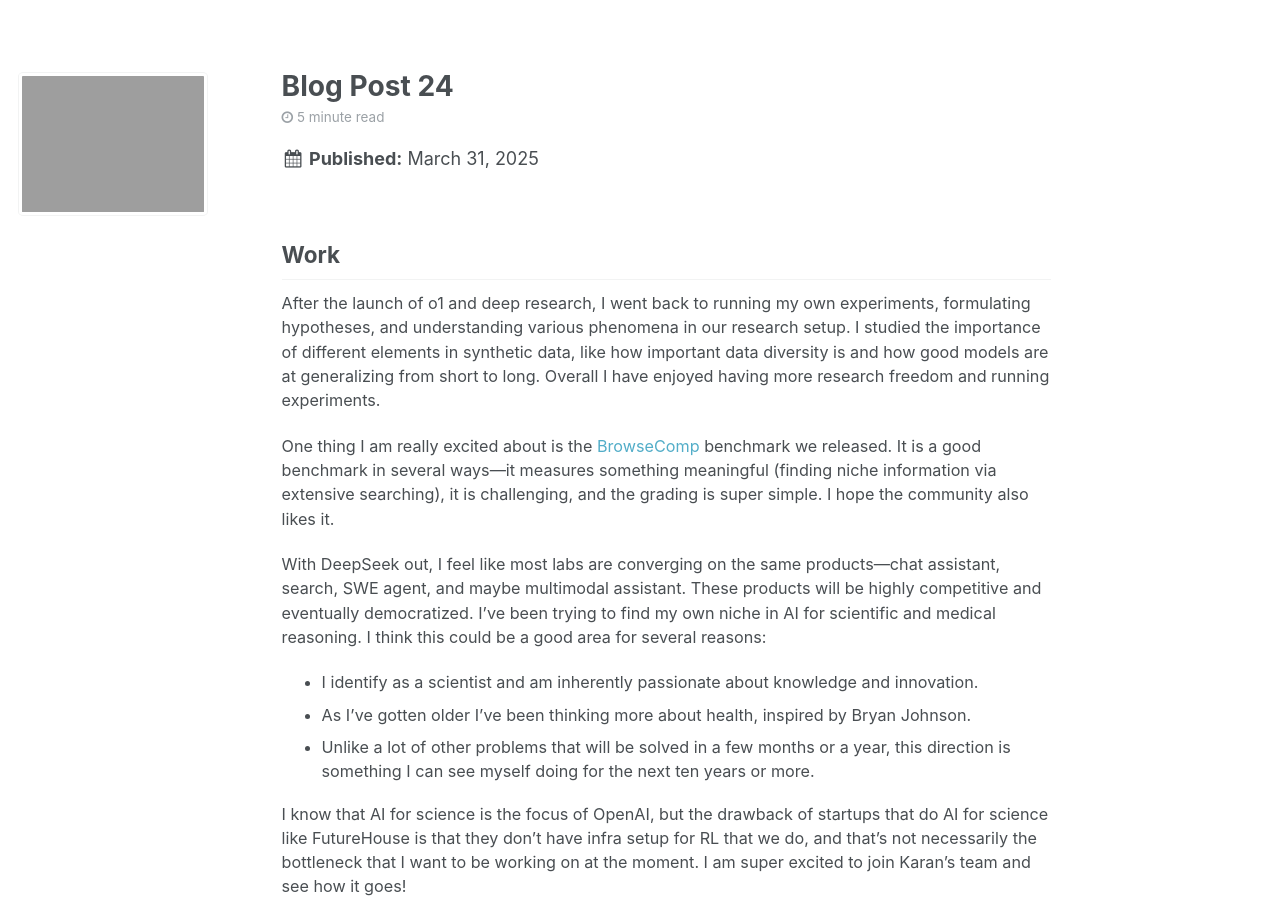
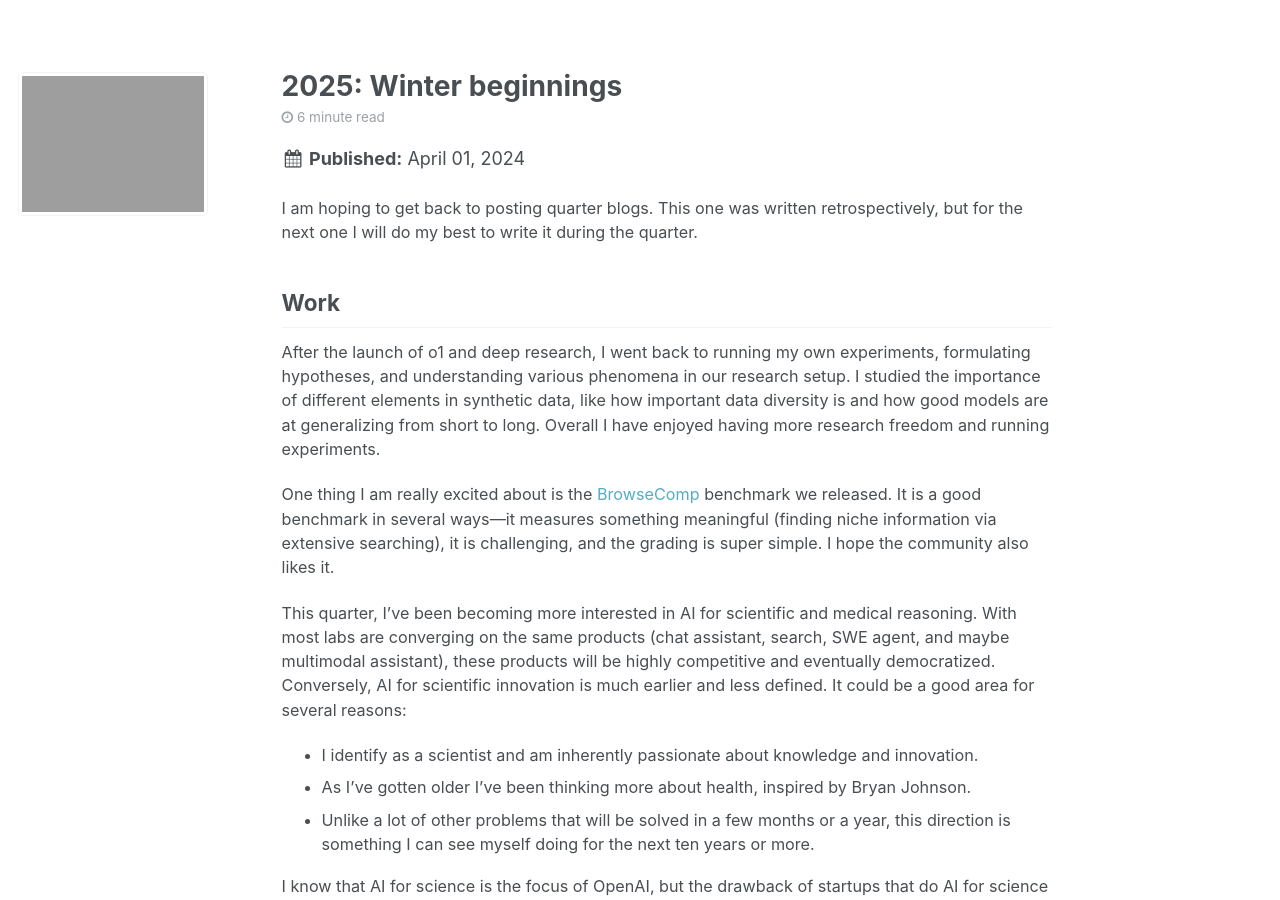
Before and after one commit to jasonwei20/jasonwei20.github.io, a Jekyll site: the page built from _posts/2025-03-31-blog-post-24.md, in a window 1280 px wide and 900 px high. Built offline with Jekyll 4.4.1, drawn with Linux system fonts in a browser that asks for light colours; some of the changed text lies outside the part shown.

Commit message:
Update 2025-03-31-blog-post-24.md

```diff
--- a/_posts/2025-03-31-blog-post-24.md
+++ b/_posts/2025-03-31-blog-post-24.md
@@ -1,10 +1,18 @@
+---
+title: '2025: Winter beginnings'
+date: 2024-04-01
+permalink: /posts/2025/04/blog-post-26/
+---
+
+I am hoping to get back to posting quarter blogs. This one was written retrospectively, but for the next one I will do my best to write it during the quarter.
+
 ## Work
 
 After the launch of o1 and deep research, I went back to running my own experiments, formulating hypotheses, and understanding various phenomena in our research setup. I studied the importance of different elements in synthetic data, like how important data diversity is and how good models are at generalizing from short to long. Overall I have enjoyed having more research freedom and running experiments.
 
 One thing I am really excited about is the [BrowseComp](https://openai.com/index/browsecomp/) benchmark we released. It is a good benchmark in several ways---it measures something meaningful (finding niche information via extensive searching), it is challenging, and the grading is super simple. I hope the community also likes it.
 
-With DeepSeek out, I feel like most labs are converging on the same products---chat assistant, search, SWE agent, and maybe multimodal assistant. These products will be highly competitive and eventually democratized. I’ve been trying to find my own niche in AI for scientific and medical reasoning. I think this could be a good area for several reasons:
+This quarter, I've been becoming more interested in AI for scientific and medical reasoning. With most labs are converging on the same products (chat assistant, search, SWE agent, and maybe multimodal assistant), these products will be highly competitive and eventually democratized. Conversely, AI for scientific innovation is much earlier and less defined. It could be a good area for several reasons:
 - I identify as a scientist and am inherently passionate about knowledge and innovation.
 - As I’ve gotten older I’ve been thinking more about health, inspired by Bryan Johnson.
 - Unlike a lot of other problems that will be solved in a few months or a year, this direction is something I can see myself doing for the next ten years or more.
@@ -21,14 +29,15 @@ I know that AI for science is the focus of OpenAI, but the drawback of startups
 
 **Appendectomy.** I also had an appendectomy in february, which was pretty unexpected, but I guess I’m glad to have it without major complications.
 
-Add PNIF plot, appendectomy photo,
+<img src='/images/tmj_metrics.png' width="33%">
+<img src='/images/pnif.png' width="33%">
+<img src='/images/appendectomy.png' width="33%">
+Left, TMJ metrics; middle, PNIF metrics; right, before appendectomy.
 
-## Exercise
+## Soccer juggling
 
 After the move to the mission bay office, I haven’t been practicing soccer much. The newest thing that I started doing was a challenge of 1,000 soccer juggles a day for 30 days. The reason I like this exercise is that it is super convenient to practice juggles (you can do it by yourself basically anywhere), and the feedback loop is instant. I was using the metric of the average number of juggles in a row out of ten tries, and it didn’t get that much better, but I can tell that I got better compared to before because I started to use my toes instead of my laces and my juggles were more controlled on average. That being said, I thought that I would be able to make a lot more progress that I actually did. The four major things that I tried to debug were:
 - Hitting the ball with my toe instead of my laces. I trained this by just dropping it onto my toe while I was sitting down to get used to making that contact.
 - Originally there was a lot of backspin, which was because I was striking the ball at the wrong angle. I tried to make contact closer to the ground and to my body and it seemed to help.
 - Controlling height. Originally the height of my kicks were everywhere, but I learned to control them to be just above knee-level.
 - Each juggle should be perfect. Finally, once one juggle goes wrong it's very easy to lose control. So I tried to keep each juggling inside a single tile on the ground I was playing, and if I deviated too much I would count that as a miss instead of trying to continue juggling.
-
-TODO: add video of before / after, add plot
```
